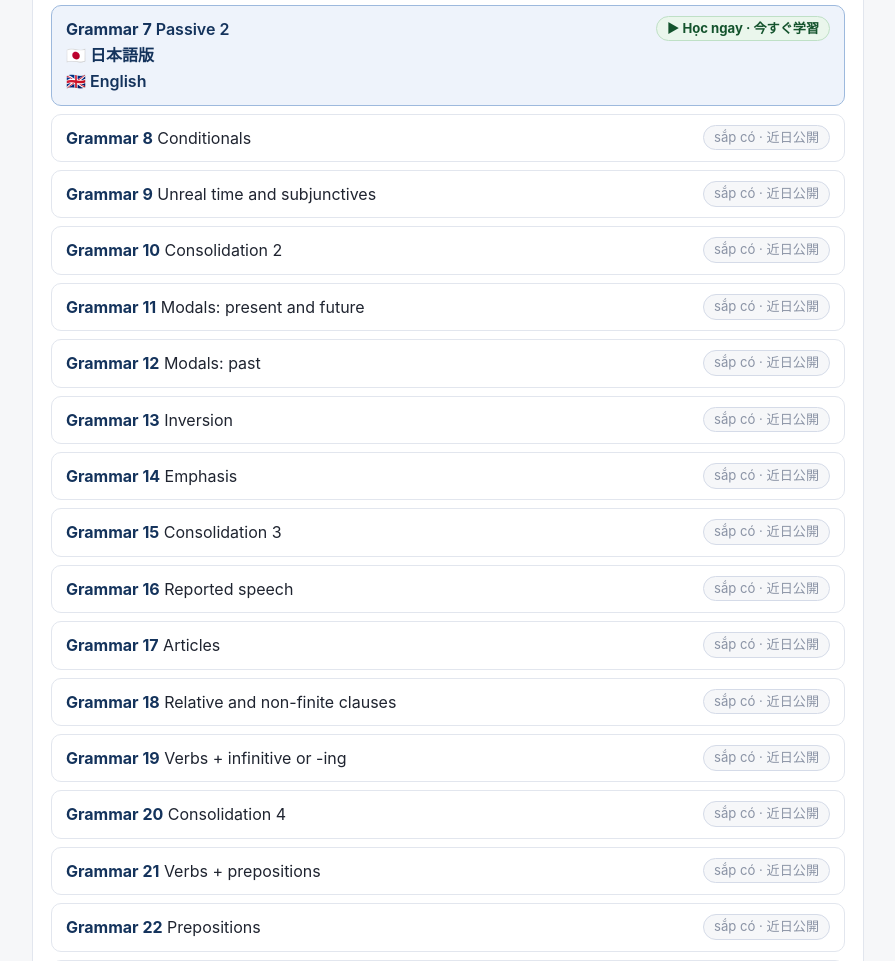
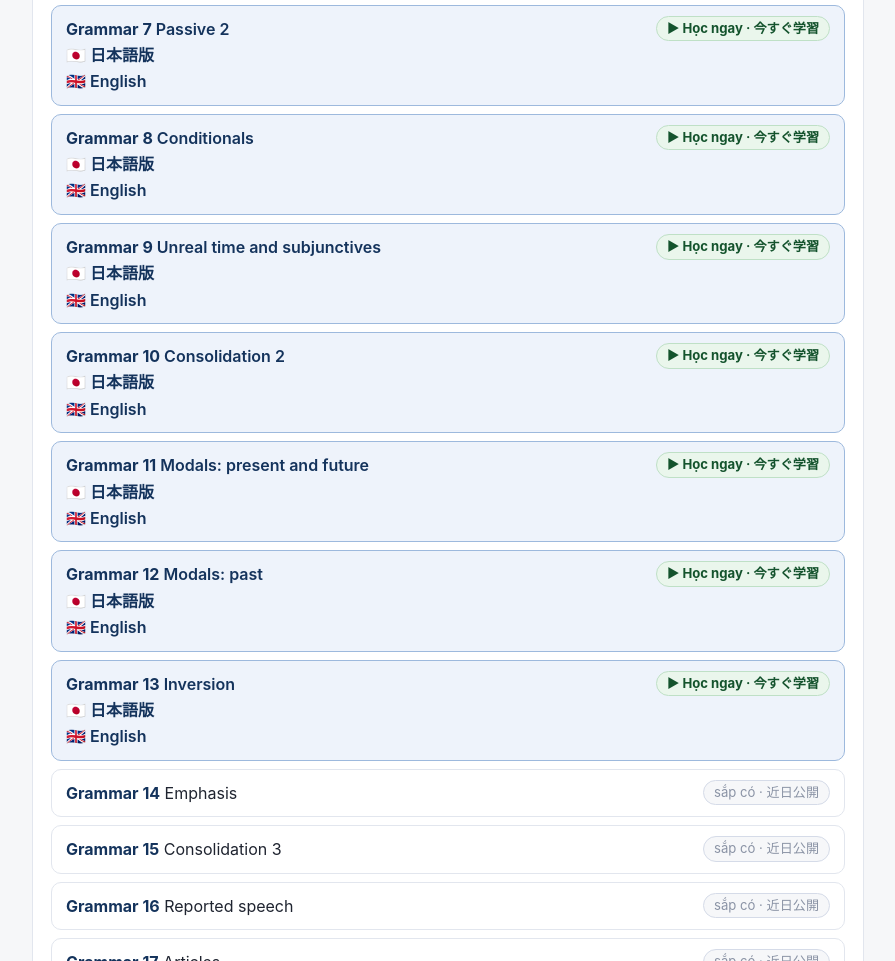
Before and after one commit to vinhnd2026/ENGLISH, a plain HTML site: page index.html in a window 1280 px wide. Shown: the part 7907-8868 px from the top of the page, without its empty margins (192-1087 px from the left). Drawn offline with Linux system fonts and the light colour scheme.

Commit message:
Index: activate C1 Grammar 8-13

```diff
--- a/index.html
+++ b/index.html
@@ -128,12 +128,12 @@ header.top .jp{color:#bcd2ee}
 <li class="active"><a href="advanced/Adv-Grammar-05-Consolidation-1.html"><span class="unit">Grammar 5</span> <span class="t">Consolidation 1</span> <span class="badge on">▶ Học ngay · <span lang="ja">今すぐ学習</span></span></a> <a href="advanced/Adv-Grammar-05-Consolidation-1-JP.html">🇯🇵 日本語版</a> <a href="advanced/Adv-Grammar-05-Consolidation-1-EN.html">🇬🇧 English</a></li>
 <li class="active"><a href="advanced/Adv-Grammar-06-Passive-1.html"><span class="unit">Grammar 6</span> <span class="t">Passive 1</span> <span class="badge on">▶ Học ngay · <span lang="ja">今すぐ学習</span></span></a> <a href="advanced/Adv-Grammar-06-Passive-1-JP.html">🇯🇵 日本語版</a> <a href="advanced/Adv-Grammar-06-Passive-1-EN.html">🇬🇧 English</a></li>
 <li class="active"><a href="advanced/Adv-Grammar-07-Passive-2.html"><span class="unit">Grammar 7</span> <span class="t">Passive 2</span> <span class="badge on">▶ Học ngay · <span lang="ja">今すぐ学習</span></span></a> <a href="advanced/Adv-Grammar-07-Passive-2-JP.html">🇯🇵 日本語版</a> <a href="advanced/Adv-Grammar-07-Passive-2-EN.html">🇬🇧 English</a></li>
-<li><span class="unit">Grammar 8</span> <span class="t">Conditionals</span> <span class="badge">sắp có · <span lang="ja">近日公開</span></span></li>
-<li><span class="unit">Grammar 9</span> <span class="t">Unreal time and subjunctives</span> <span class="badge">sắp có · <span lang="ja">近日公開</span></span></li>
-<li><span class="unit">Grammar 10</span> <span class="t">Consolidation 2</span> <span class="badge">sắp có · <span lang="ja">近日公開</span></span></li>
-<li><span class="unit">Grammar 11</span> <span class="t">Modals: present and future</span> <span class="badge">sắp có · <span lang="ja">近日公開</span></span></li>
-<li><span class="unit">Grammar 12</span> <span class="t">Modals: past</span> <span class="badge">sắp có · <span lang="ja">近日公開</span></span></li>
-<li><span class="unit">Grammar 13</span> <span class="t">Inversion</span> <span class="badge">sắp có · <span lang="ja">近日公開</span></span></li>
+<li class="active"><a href="advanced/Adv-Grammar-08-Conditionals.html"><span class="unit">Grammar 8</span> <span class="t">Conditionals</span> <span class="badge on">▶ Học ngay · <span lang="ja">今すぐ学習</span></span></a> <a href="advanced/Adv-Grammar-08-Conditionals-JP.html">🇯🇵 日本語版</a> <a href="advanced/Adv-Grammar-08-Conditionals-EN.html">🇬🇧 English</a></li>
+<li class="active"><a href="advanced/Adv-Grammar-09-Unreal-Time-Subjunctives.html"><span class="unit">Grammar 9</span> <span class="t">Unreal time and subjunctives</span> <span class="badge on">▶ Học ngay · <span lang="ja">今すぐ学習</span></span></a> <a href="advanced/Adv-Grammar-09-Unreal-Time-Subjunctives-JP.html">🇯🇵 日本語版</a> <a href="advanced/Adv-Grammar-09-Unreal-Time-Subjunctives-EN.html">🇬🇧 English</a></li>
+<li class="active"><a href="advanced/Adv-Grammar-10-Consolidation-2.html"><span class="unit">Grammar 10</span> <span class="t">Consolidation 2</span> <span class="badge on">▶ Học ngay · <span lang="ja">今すぐ学習</span></span></a> <a href="advanced/Adv-Grammar-10-Consolidation-2-JP.html">🇯🇵 日本語版</a> <a href="advanced/Adv-Grammar-10-Consolidation-2-EN.html">🇬🇧 English</a></li>
+<li class="active"><a href="advanced/Adv-Grammar-11-Modals-Present-Future.html"><span class="unit">Grammar 11</span> <span class="t">Modals: present and future</span> <span class="badge on">▶ Học ngay · <span lang="ja">今すぐ学習</span></span></a> <a href="advanced/Adv-Grammar-11-Modals-Present-Future-JP.html">🇯🇵 日本語版</a> <a href="advanced/Adv-Grammar-11-Modals-Present-Future-EN.html">🇬🇧 English</a></li>
+<li class="active"><a href="advanced/Adv-Grammar-12-Modals-Past.html"><span class="unit">Grammar 12</span> <span class="t">Modals: past</span> <span class="badge on">▶ Học ngay · <span lang="ja">今すぐ学習</span></span></a> <a href="advanced/Adv-Grammar-12-Modals-Past-JP.html">🇯🇵 日本語版</a> <a href="advanced/Adv-Grammar-12-Modals-Past-EN.html">🇬🇧 English</a></li>
+<li class="active"><a href="advanced/Adv-Grammar-13-Inversion.html"><span class="unit">Grammar 13</span> <span class="t">Inversion</span> <span class="badge on">▶ Học ngay · <span lang="ja">今すぐ学習</span></span></a> <a href="advanced/Adv-Grammar-13-Inversion-JP.html">🇯🇵 日本語版</a> <a href="advanced/Adv-Grammar-13-Inversion-EN.html">🇬🇧 English</a></li>
 <li><span class="unit">Grammar 14</span> <span class="t">Emphasis</span> <span class="badge">sắp có · <span lang="ja">近日公開</span></span></li>
 <li><span class="unit">Grammar 15</span> <span class="t">Consolidation 3</span> <span class="badge">sắp có · <span lang="ja">近日公開</span></span></li>
 <li><span class="unit">Grammar 16</span> <span class="t">Reported speech</span> <span class="badge">sắp có · <span lang="ja">近日公開</span></span></li>
```
